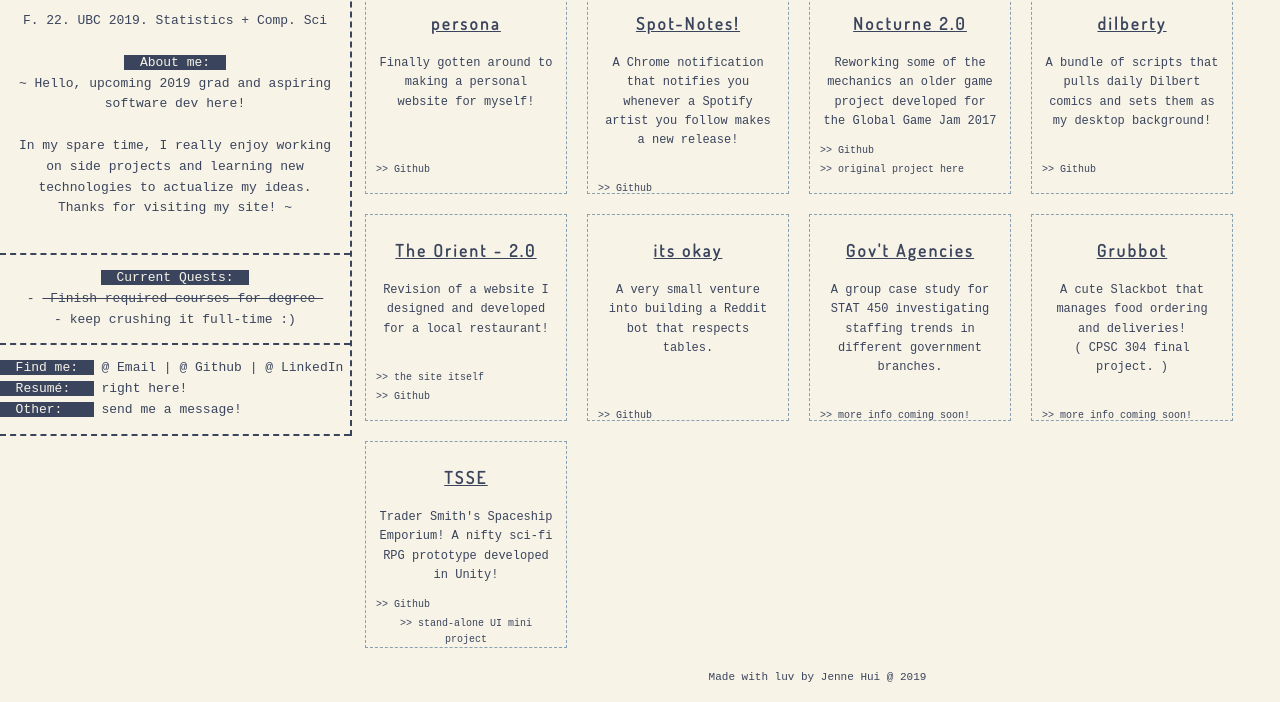
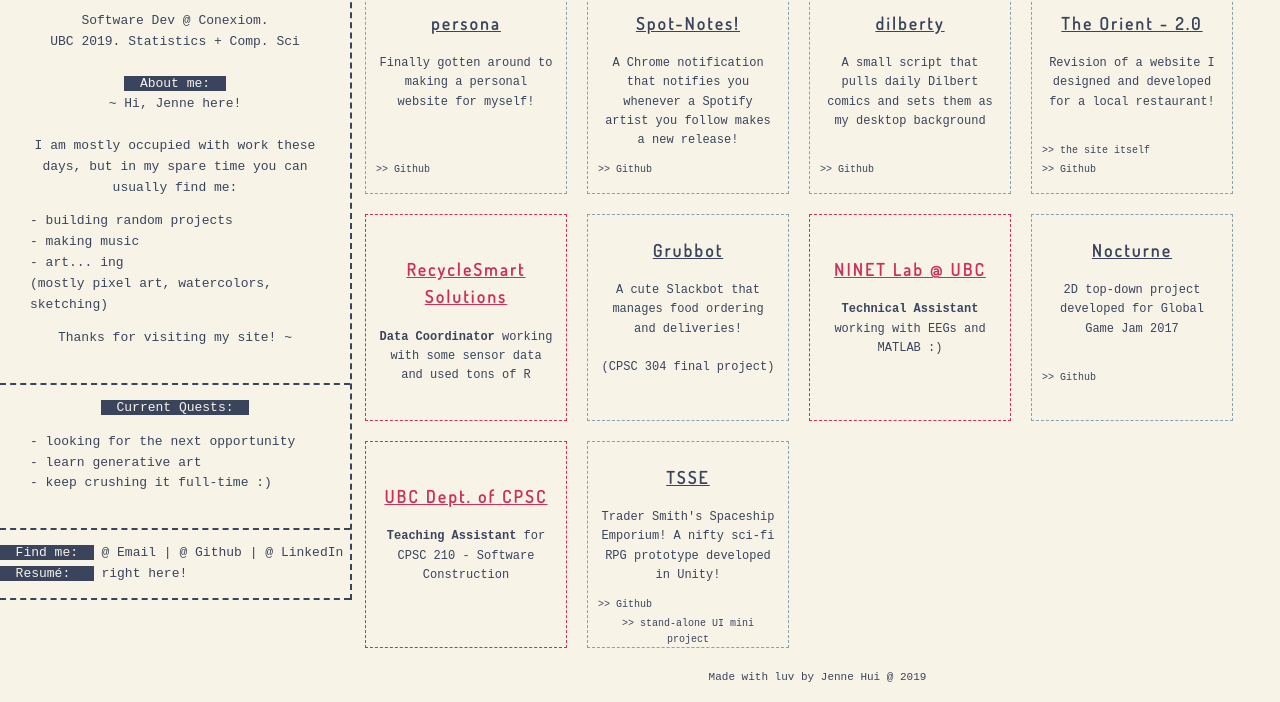
Before and after one commit to Castaire/Castaire.github.io_OLD, a plain HTML site: page index.html in a window 1280 px wide. Shown: the part 98-800 px from the top of the page. Drawn offline with nearby package versions, Linux system fonts and the light colour scheme.

Commit message:
updated info, projects, remove test code

```diff
--- a/index.html
+++ b/index.html
@@ -1,7 +1,7 @@
 <!DOCTYPE html>
 <head>
 	<link rel="icon" href="icon.png">
-	<title> > Jenne Hui</title>
+	<title>< jenne hui ></title>
 	<meta charset="UTF-8">
 	<meta name="author" content="Jenne Hui">
 	<meta name="viewport" content="width=device-width, initial-scale=1">
@@ -18,13 +18,9 @@
   		gtag('js', new Date());
   		gtag('config', 'UA-135511801-1');
 	</script>
-
-	<script src="https://ajax.googleapis.com/ajax/libs/jquery/3.3.1/jquery.min.js"></script>
-
 	<script src="https://ajax.googleapis.com/ajax/libs/jquery/3.3.1/jquery.min.js"></script>
 	<script src="libraries/isotope.pkgd.min.js"></script>
 	<script src="scripts.js"></script>
-
 </head>
 <body>
 <div id="stripe">
@@ -32,9 +28,16 @@
 		<h1>>> JENNE HUI</h1>
 		<div class="text">
 			<p>
-				F. 22. UBC 2019. Statistics + Comp. Sci <br><br>
-				<span>&nbsp; About me: &nbsp;</span> <br>
-				~ Hello, upcoming 2019 grad and aspiring software dev here! <br><br>In my spare time, I really enjoy working on side projects and learning new technologies to actualize my ideas.
+				Software Dev @ Conexiom. <br>UBC 2019. Statistics + Comp. Sci<br><br>
+				<span>&nbsp; About me: &nbsp;</span><br>
+				~ Hi, Jenne here!<br><br>I am mostly occupied with work these days, but in my spare time you can usually find me:<br>
+				<p class="align-left">
+					- building random projects<br>
+					- making music<br>
+					- art... ing<br>
+					(mostly pixel art, watercolors, <br>
+					sketching)<br>
+				</p>
 				Thanks for visiting my site! ~ <br><br>
 			</p>
 		</div>
@@ -44,9 +47,11 @@
 		<div class="text">
 			<p>
 				<span>&nbsp; Current Quests: &nbsp;</span> <br>
-				- <s>&nbsp;Finish required courses for degree&nbsp;</s> <br>
-				- keep crushing it full-time :)
-				<br>
+				<p class="align-left">
+					- looking for the next opportunity<br>
+					- learn generative art<br>
+					- keep crushing it full-time :)<br><br>
+				</p>
 			</p>
 		</div>
 	</div>
@@ -60,11 +65,7 @@
 				<a href="https://linkedin.com/in/jenne-hui/" target="_blank">@ LinkedIn</a>
 				<br>
 
-				<span>&nbsp; Resumé: &nbsp;&nbsp;</span> <a href="https://drive.google.com/file/d/1OTZCa7tGl9rT26mcyi7J8VdQbtXK95wk/view?usp=sharing" target="_blank">right here!</a>
-				<br>
-
-				<span>&nbsp; Other: &nbsp;&nbsp;&nbsp;</span>
-				<a href="https://jenne538693.typeform.com/to/XH0h9Q" target="_blank">send me a message!</a>
+				<span>&nbsp; Resumé: &nbsp;&nbsp;</span> <a href="https://drive.google.com/file/d/1cIKec0C_n3wjBVQyCb0zcXbhaskmb1sP/view?usp=sharing" target="_blank">right here!</a>
 				<br>
 			</p>
 		</div>
@@ -114,7 +115,6 @@
 			<div class="text">
 				<h3>Spot-Notes!</h3>
 				<p>A Chrome notification that notifies you whenever a Spotify artist you follow makes a new release!</p>
-				<br>
 
 				<a class="finetext" href="https://github.com/Castaire/spot_notes" target="_blank">
 					>> Github
@@ -122,17 +122,13 @@
 			</div>
 		</div>
 
-		<div class="note-item project" date="2018-12-30">
+		<div class="note-item project" date="2017-01-15">
 			<div class="text">
-				<h3>Nocturne 2.0</h3>
-				<p>Reworking some of the mechanics an older game project developed for the Global Game Jam 2017</p>
-
-				<a class="finetext" href="https://github.com/Castaire/Simple-Random-Map-Generator" target="_blank">
-					>> Github
-				</a>
+				<h3>Nocturne</h3>
+				<p>2D top-down project developed for Global Game Jam 2017</p>
 				<br>
 				<a class="finetext" href="https://github.com/weedle/Nocturne-GGJ2017" target="_blank">
-					>> original project here
+					>> Github
 				</a>
 			</div>
 		</div>
@@ -140,7 +136,7 @@
 		<div class="note-item project" date="2018-10-28">
 			<div class="text">
 				<h3>dilberty</h3>
-				<p>A bundle of scripts that pulls daily Dilbert comics and sets them as my desktop background!</p>
+				<p>A small script that pulls daily Dilbert comics and sets them as my desktop background</p>
 				<br>
 
 				<a class="finetext" href="https://github.com/Castaire/dilberty" target="_blank">
@@ -173,42 +169,12 @@
 			</div>
 		</div>
 
-		<div class="note-item project" date="2018-02-18">
-			<div class="text">
-				<h3>its okay</h3>
-				<p>A very small venture into building a Reddit bot that respects tables.<br>
-				</p>
-				<br><br>
-
-				<a class="finetext" href="https://github.com/Castaire/itsokay" target="_blank">
-					>> Github
-				</a>
-			</div>
-		</div>
-
-		<div class="note-item project" date="2018-02-01">
-			<div class="text">
-				<h3>Gov't Agencies</h3>
-				<p>A group case study for STAT 450 investigating staffing trends in different government branches.
-				</p>
-				<br>
-
-				<a class="finetext">
-					>> more info coming soon!
-				</a>
-			</div>
-		</div>
-
 		<div class="note-item project" date="2017-11-01">
 			<div class="text">
 				<h3>Grubbot</h3>
-				<p>A cute Slackbot that manages food ordering and deliveries! <br> ( CPSC 304 final project. )
+				<p>A cute Slackbot that manages food ordering and deliveries! <br><br>(CPSC 304 final project)
 				</p>
 				<br>
-
-				<a class="finetext">
-					>> more info coming soon!
-				</a>
 			</div>
 		</div>
 
--- a/scripts.js
+++ b/scripts.js
@@ -27,48 +27,7 @@ $(document).ready(function(){
 	$("#board #filterbar .customCheckBox > #byDate,#byName").click(
 		{grid: $grid, byNameElem : $byNameInput, byDateElem : $byDateInput },
 		handleSorting);
-
-
-	// TESTING ////////////////////////////////////////////////////////////////
-
-	// -- NO --
-	//$('a').click({grid: $grid}, expandItem);
-
-	$('a').click({grid: $grid}, swish);
-
 });
-
-
-// TESTING ////////////////////////////////////////////////////////////////////
-
-
-// -- NO --
-function expandItem(event){
-	console.log(event.target);
-
-	// get parent 'note-item' of the selected link
-	var $parentCell = $(event.target).parent().parent();
-	console.log($parentCell);
-
-	// expand the item
-	$parentCell.css("height", "450px");
-	setupGrid();
-}
-
-// NOTES:
-function swish(event){
-
-
-
-
-}
-
-
-
-
-
-
-// TESTING ////////////////////////////////////////////////////////////////////
 
 
 // USAGE: 	initializes grid and sort-by keys
@@ -104,12 +63,15 @@ function initCheckboxStates(projectInput, workInput, byDateInput, byNameInput){
 	$projectInput.prop("checked", "true");
 	updateCheckBox($projectInput);
 
+	$workInput.prop("checked", "true");
+	updateCheckBox($workInput);
+
 	$byDateLabel = $byDateInput.next();
 	$byDateInput.prop("checked", "true");
 	updateCheckBox($byDateInput);
 
-	// show ONLY 'project' items, by date (ascending)
-	$grid.isotope({filter: '.project'});
+	// show 'project' and 'work' items, by date (ascending)
+	$grid.isotope({filter: '.project, .work'});
 	$grid.isotope({sortBy: 'date'});
 }
 
--- a/styles.css
+++ b/styles.css
@@ -17,7 +17,6 @@ body {
 	flex-direction: column;
 	justify-content: space-around;
 	border-right: 2px dashed #3A445D; 			/*charcoal-black*/
-	font-family: monospace;
 }
 
 .stripe-box {
@@ -59,8 +58,13 @@ span {
 	background-color: #3a445d; 		/*charcoal*/
 }
 
-#intro .text {
+#intro .text, #quests .text {
 	padding: 0px 15px;
+}
+
+.stripe-box .align-left {
+	text-align: left;
+	margin-left: 15px;
 }
 
 #contact .text {
```
